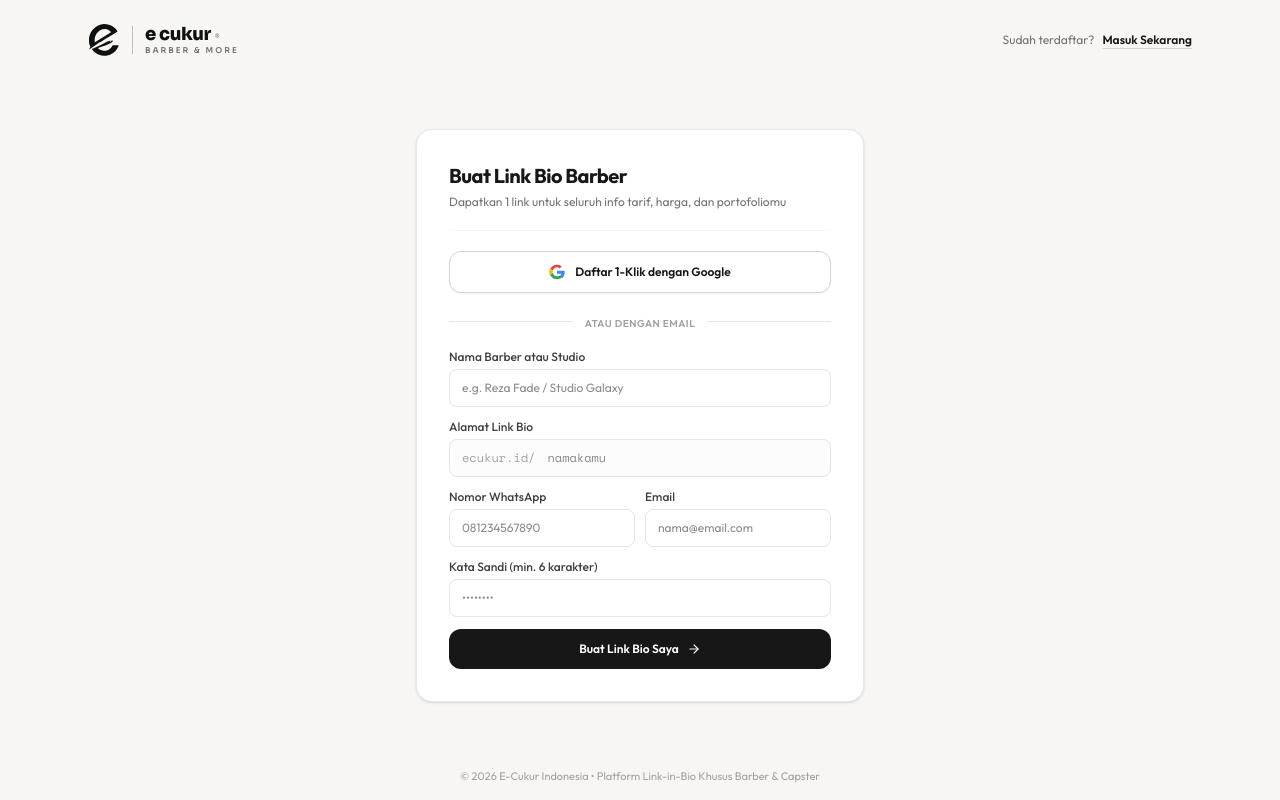
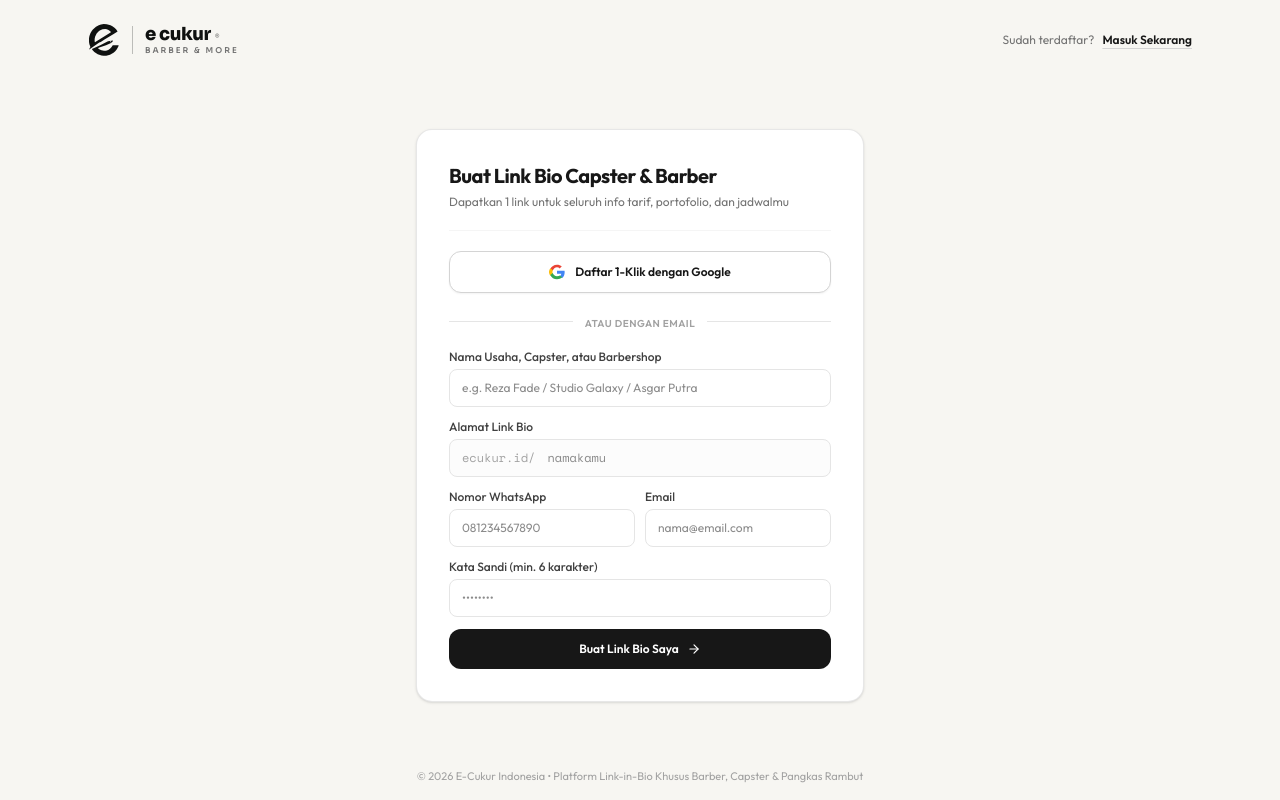
Before and after one commit to rafifmuhanwar-lgtm/E-KeCukur, a React (Vite) app in the folder frontend/: page /daftar in a window 1280 px wide. Built offline with nearby package versions, Linux system fonts and the light colour scheme; no server answers; the database is empty.

Commit message:
copy: refine brand terms to inclusively represent Barber, Capster & Pangkas Rambut

```diff
--- a/frontend/index.html
+++ b/frontend/index.html
@@ -4,7 +4,7 @@
     <meta charset="UTF-8" />
     <link rel="icon" type="image/svg+xml" href="/favicon.svg" />
     <meta name="viewport" content="width=device-width, initial-scale=1.0" />
-    <title>E Cukur • Semua Kebutuhan Digital Barber, Dalam Satu Link</title>
+    <title>E Cukur • Semua Kebutuhan Digital Barber & Capster, Dalam Satu Link</title>
     <!-- Google Fonts: Sora (Brand Primary), Outfit, Plus Jakarta Sans, Space Mono, Syne -->
     <link rel="preconnect" href="https://fonts.googleapis.com">
     <link rel="preconnect" href="https://fonts.gstatic.com" crossorigin>
--- a/frontend/src/pages/Home.jsx
+++ b/frontend/src/pages/Home.jsx
@@ -255,7 +255,7 @@ export default function Home() {
           <div className="hidden md:flex items-center gap-7 text-sm font-medium text-neutral-600">
             <a href="#fitur" className="hover:text-[#171717] transition-colors">Fitur</a>
             <a href="#cara-kerja" className="hover:text-[#171717] transition-colors">Cara Kerja</a>
-            <a href="#untuk-barber" className="hover:text-[#171717] transition-colors">Untuk Barber</a>
+            <a href="#untuk-barber" className="hover:text-[#171717] transition-colors">Capster & Barber</a>
             <a href="#harga" className="hover:text-[#171717] transition-colors">Harga</a>
             <a href="#faq" className="hover:text-[#171717] transition-colors">FAQ</a>
           </div>
@@ -314,7 +314,7 @@ export default function Home() {
             <div className="flex flex-col gap-3 font-medium text-base text-neutral-800">
               <a href="#fitur" onClick={() => setMobileMenuOpen(false)} className="py-1">Fitur</a>
               <a href="#cara-kerja" onClick={() => setMobileMenuOpen(false)} className="py-1">Cara Kerja</a>
-              <a href="#untuk-barber" onClick={() => setMobileMenuOpen(false)} className="py-1">Untuk Barber</a>
+              <a href="#untuk-barber" onClick={() => setMobileMenuOpen(false)} className="py-1">Capster & Barber</a>
               <a href="#harga" onClick={() => setMobileMenuOpen(false)} className="py-1">Harga</a>
               <a href="#faq" onClick={() => setMobileMenuOpen(false)} className="py-1">FAQ</a>
             </div>
@@ -1182,7 +1182,7 @@ export default function Home() {
           </div>
 
           <div className="flex items-center gap-3">
-            <span>Dibuat untuk barber Indonesia</span>
+            <span>Dibuat untuk Barber & Capster Indonesia</span>
             <button
               type="button"
               onClick={() => navigate('/internal')}
--- a/frontend/src/pages/Login.jsx
+++ b/frontend/src/pages/Login.jsx
@@ -155,7 +155,7 @@ export default function Login({ defaultTab = 'login' }) {
 
         <div className="flex items-center gap-2 text-xs">
           <span className="text-neutral-500 hidden sm:inline">
-            {authMode === 'login' ? 'Belum punya akun barber?' : 'Sudah terdaftar?'}
+            {authMode === 'login' ? 'Belum punya akun studio?' : 'Sudah terdaftar?'}
           </span>
           <button
             type="button"
@@ -182,12 +182,12 @@ export default function Login({ defaultTab = 'login' }) {
               {/* Form Header */}
               <div className="pb-5 mb-5 border-b border-neutral-100">
                 <h1 className="font-display font-bold text-xl text-[#171717] tracking-tight">
-                  {authMode === 'login' ? 'Masuk ke Studio Barber' : 'Buat Link Bio Barber'}
+                  {authMode === 'login' ? 'Masuk ke Studio Capster & Barber' : 'Buat Link Bio Capster & Barber'}
                 </h1>
                 <p className="text-xs text-neutral-500 mt-1">
                   {authMode === 'login'
-                    ? 'Kelola jadwal, profil bio link, dan booking masuk bisnismu'
-                    : 'Dapatkan 1 link untuk seluruh info tarif, harga, dan portofoliomu'}
+                    ? 'Kelola jadwal, profil bio link, dan antrean booking bisnismu'
+                    : 'Dapatkan 1 link untuk seluruh info tarif, portofolio, dan jadwalmu'}
                 </p>
               </div>
 
@@ -285,7 +285,7 @@ export default function Login({ defaultTab = 'login' }) {
                         <span>Memverifikasi...</span>
                       </>
                     ) : (
-                      <span>Masuk ke Creator Studio</span>
+                      <span>Masuk ke Dashboard Studio</span>
                     )}
                   </button>
                 </form>
@@ -296,14 +296,14 @@ export default function Login({ defaultTab = 'login' }) {
                 <form onSubmit={handleBarberRegister} className="space-y-3">
                   <div>
                     <label className="text-xs font-medium text-neutral-700 block mb-1">
-                      Nama Barber atau Studio
+                      Nama Usaha, Capster, atau Barbershop
                     </label>
                     <input
                       type="text"
                       required
                       value={regName}
                       onChange={handleNameChange}
-                      placeholder="e.g. Reza Fade / Studio Galaxy"
+                      placeholder="e.g. Reza Fade / Studio Galaxy / Asgar Putra"
                       className="w-full text-xs font-normal px-3 py-2.5 bg-white border border-neutral-200 rounded-lg outline-none focus:border-[#171717] focus:ring-1 focus:ring-[#171717] text-[#171717] transition-all"
                     />
                   </div>
@@ -398,7 +398,7 @@ export default function Login({ defaultTab = 'login' }) {
 
       {/* Minimal Footer */}
       <footer className="w-full max-w-6xl mx-auto px-6 py-4 text-center text-[11px] text-neutral-400">
-        © {CURRENT_YEAR} E-Cukur Indonesia • Platform Link-in-Bio Khusus Barber & Capster
+        © {CURRENT_YEAR} E-Cukur Indonesia • Platform Link-in-Bio Khusus Barber, Capster & Pangkas Rambut
       </footer>
 
     </div>
```
